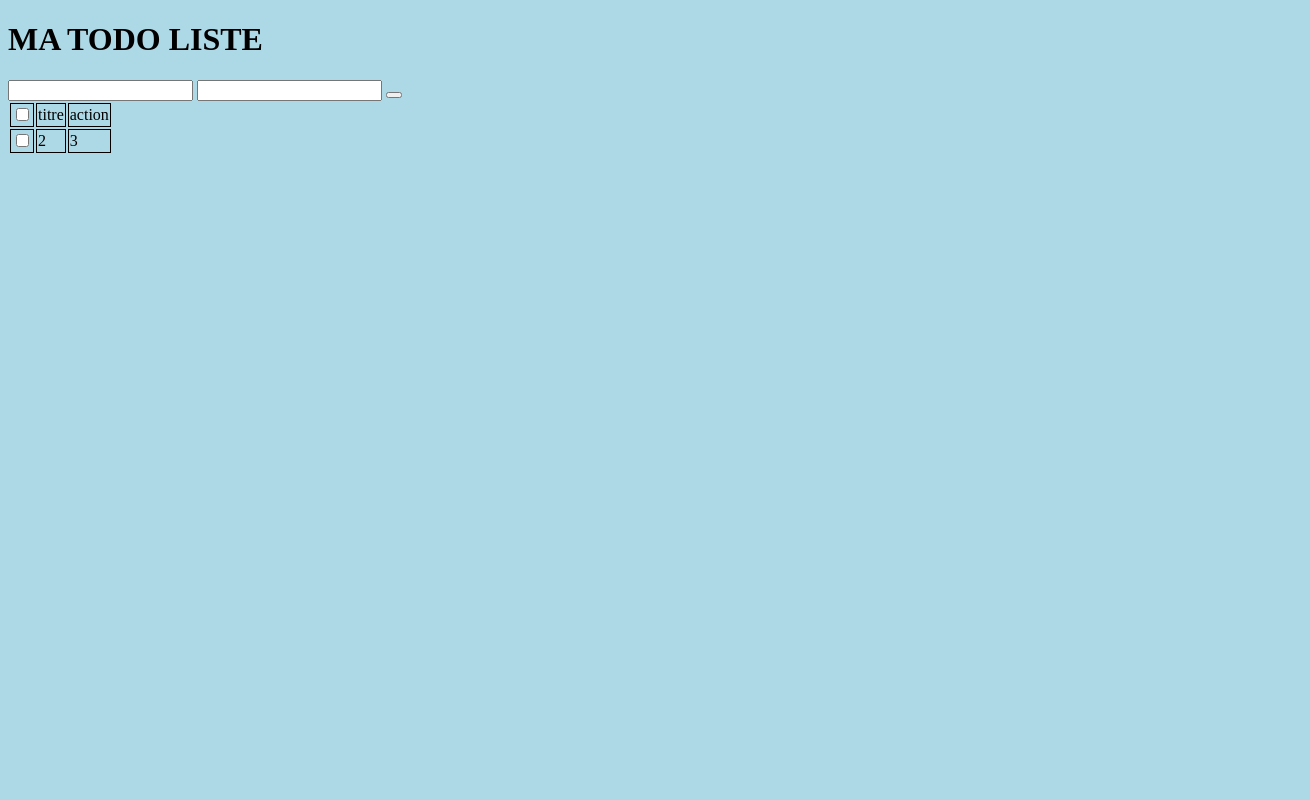
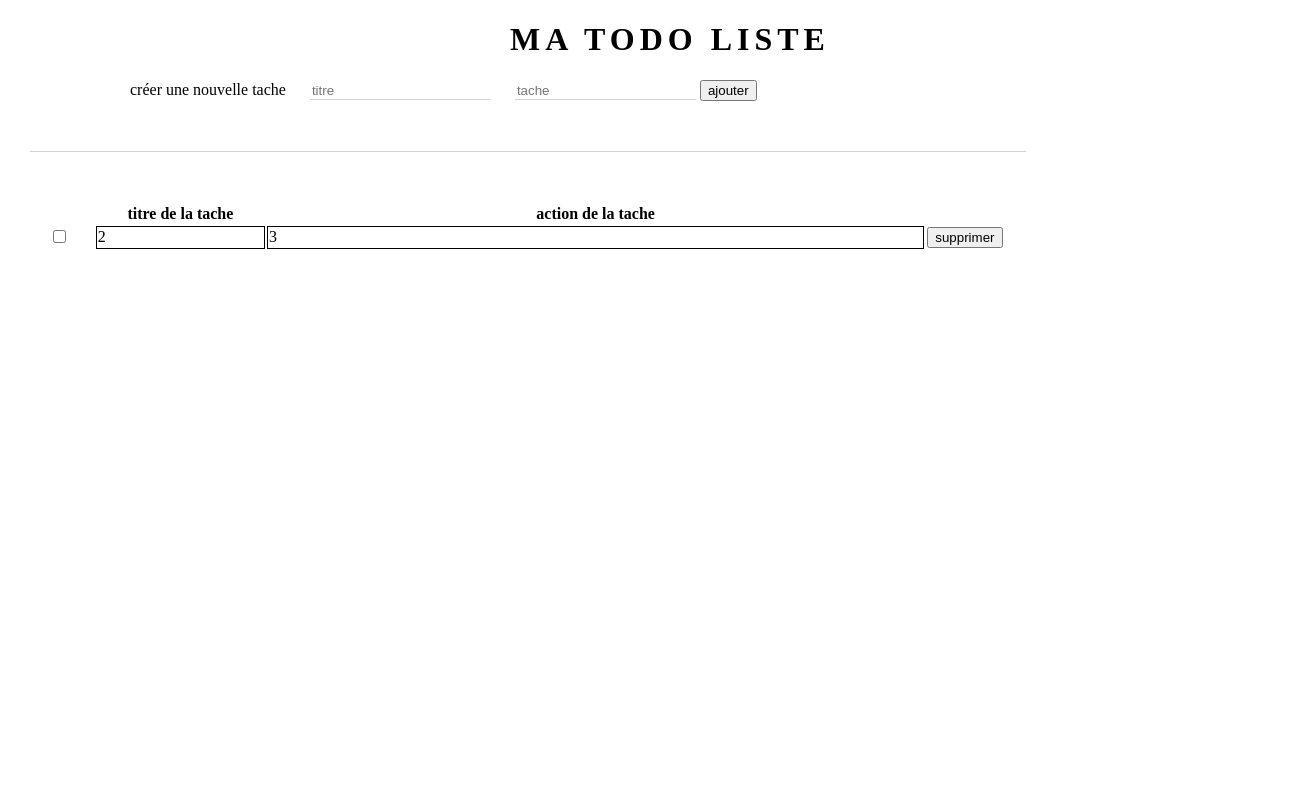
Before and after one commit to julien44830/todo-liste-v1, a plain HTML site: page index.html in a window 1280 px wide. Shown: the top 800 px of the page, 1310 px wide, since content can reach past the window. Drawn offline with Linux system fonts and the light colour scheme.

Commit message:
mise en page

```diff
--- a/index.html
+++ b/index.html
@@ -16,24 +16,26 @@
 
     <section>
       <form action="">
-        <input type="text">
-        <input type="text">
-        <button></button>
+        <span>créer une nouvelle tache</span>
+        <input type="text" placeholder="titre">
+        <input type="text" placeholder="tache">
+        <button type="button""">ajouter</button>
       </form>
     </section>
 
     <table>
       <tr>
-        <td>
-          <input type="checkbox" name="" id="coche">
-        </td>
-        <td>titre</td>
-        <td>action</td>
+        <th >
+
+        </th>
+        <th>titre de la tache</td>
+        <th>action de la tache</th>
       </tr>
       <tr>
-        <td><input type="checkbox" name="" id="coche"></th>
-        <td>2</td>
-        <td>3</td>
+        <td class="btnSup"><input type="checkbox" name="" id="coche"></th>
+        <td class="title">2</td>
+        <td class="descript">3</td>
+        <td class="btnSup"><button>supprimer</button></td>
       </tr>
     </table>
   </main>
--- a/style.css
+++ b/style.css
@@ -1,16 +1,59 @@
+html, body{
+  margin: 0px;
+}
+
+
 body{
   width: 100vw;
-  background-color: lightblue;
+  margin-left: 30px;
 }
 
 h1{
   text-transform: uppercase;
+  text-align: center;
+  letter-spacing: 5px;
+}
+
+form{
+  border-bottom: 1px solid lightgrey;
+  padding-bottom: 50px;
+  padding-left: 100px;
+  width: 70%;
+}
+
+input{
+  border: none;
+  border-bottom: 1px solid lightgrey;
+  margin-left: 20px;;
+
+}
+
+input:focus{
+  outline:  none;
+}
+
+table{
+width: 80%;
+margin-top:50px;
 }
 
 td{
   border: 1px solid black;
 }
 
+.title{
+width:100px;
+}
+
+.descript{
+  width:400px;
+}
+
+.btnSup{
+  width:0px;
+  border: none
+}
+
 footer{
   margin-top: 60%;
 }
```
